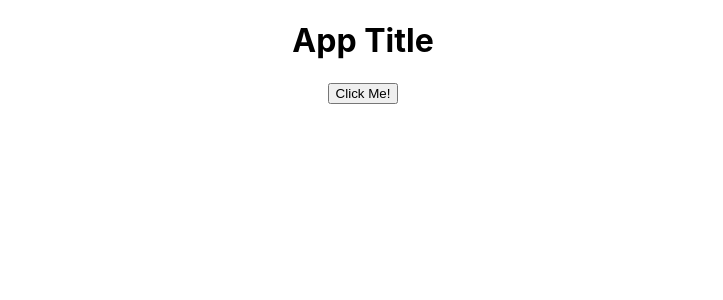
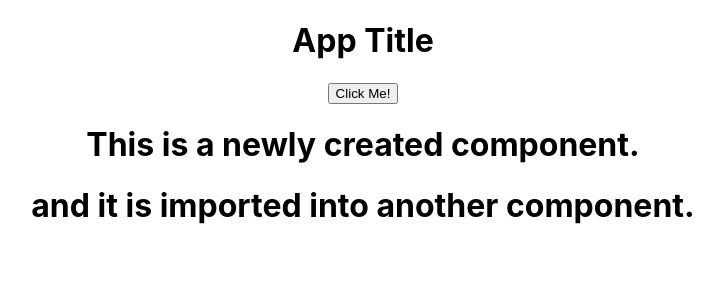
Before and after one commit to shaikjrizwana/primosoft-batch-1-training, a React (Create React App) app in the folder my-react-app/: page / in a window 1280 px wide. Shown: the top 300 px of the page, without its empty margins (277-1000 px from the left). Built offline with nearby package versions, Linux system fonts and the light colour scheme.

Commit message:
feat: creating and importing components Description: we can create our own components.

```diff
--- a/my-react-app/src/App.js
+++ b/my-react-app/src/App.js
@@ -1,5 +1,6 @@
 import React, { Component } from "react";
 import "./App.css";
+import MyComponent from "./MyComponent"
 
 class App extends Component{
   constructor(props){
@@ -20,6 +21,9 @@ class App extends Component{
       <div className="App">
         <h1>{this.state.title}</h1>
         <button onClick={this.onClick}> Click Me!</button>
+        <div>
+          <MyComponent/>
+        </div>
       </div>
     )
   }
--- /dev/null
+++ b/my-react-app/src/MyComponent.js
@@ -0,0 +1,13 @@
+import React, { Component } from "react";
+class MyComponent extends Component{
+  render(){
+    return(
+      <div className="Component">
+          <h1>This is  a newly created component.</h1>
+          <h1> and it is imported into another component.</h1>
+      </div>
+    )
+  }
+}
+
+export default MyComponent;
```
